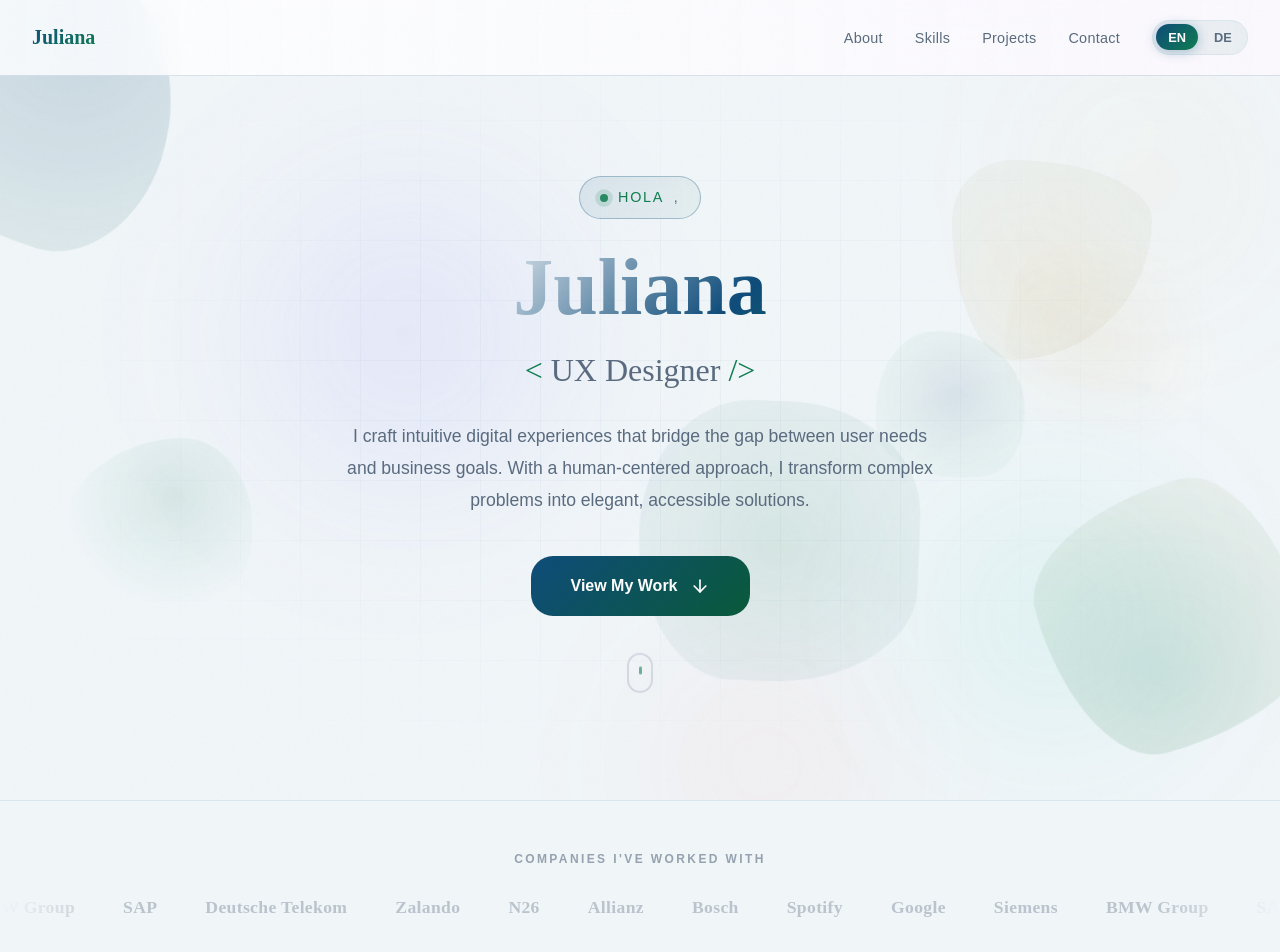
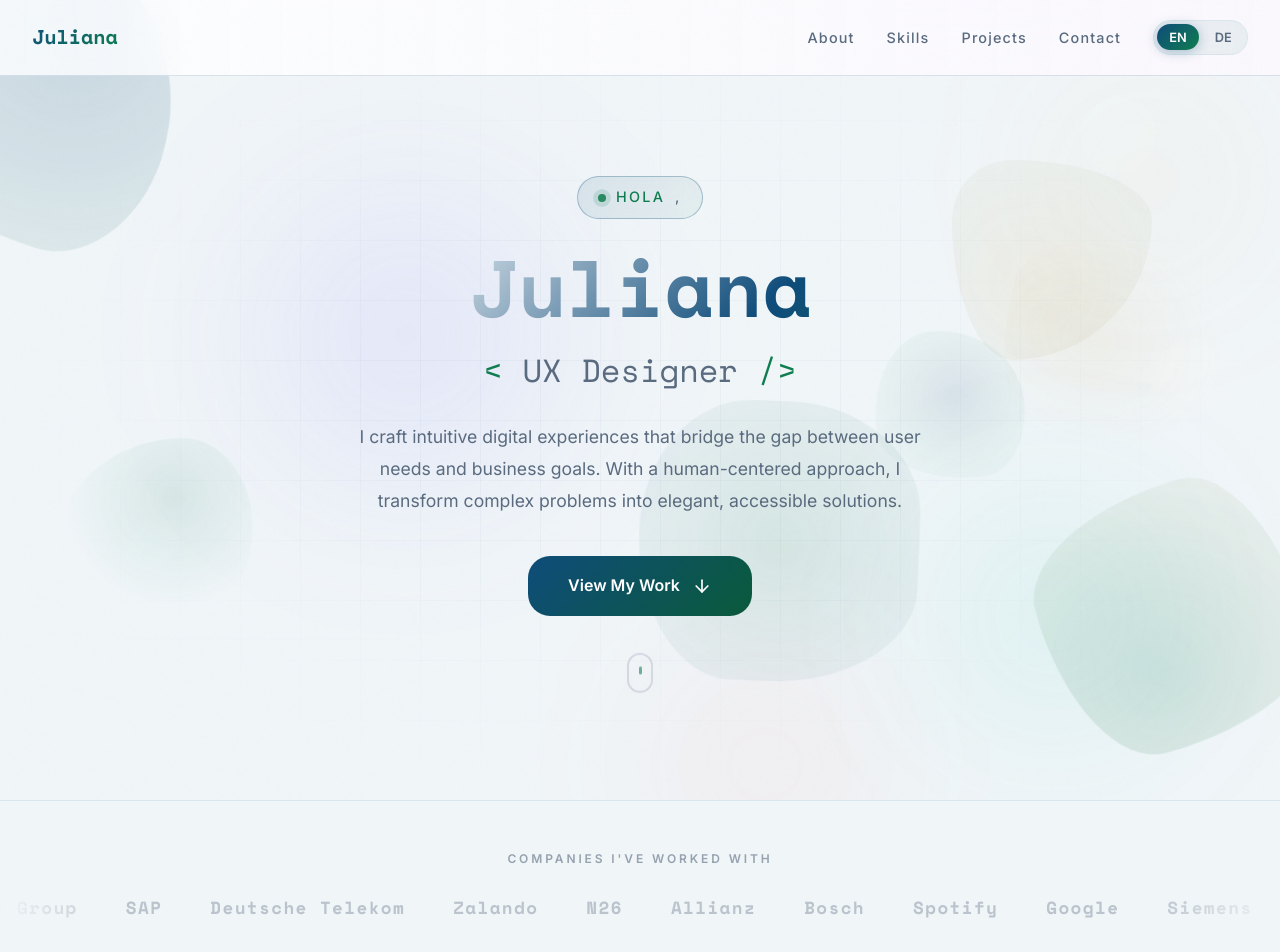
Before and after one commit to shadowaleya-cmyk/KI-Website, a React (Vite) app: page / in a window 1280 px wide. Shown: the top 952 px of the page. Built offline with nearby package versions, Linux system fonts and the light colour scheme.

Commit message:
Brutalist typography: Space Mono monospace for headings, increased letter-spacing for minimalist aesthetic

```diff
--- a/index.html
+++ b/index.html
@@ -7,7 +7,7 @@
     <title>{Name} — UX Designer</title>
     <link rel="preconnect" href="https://fonts.googleapis.com">
     <link rel="preconnect" href="https://fonts.gstatic.com" crossorigin>
-    <link href="https://fonts.googleapis.com/css2?family=Inter:wght@300;400;500;600;700&family=Space+Grotesk:wght@400;500;600;700&display=swap" rel="stylesheet">
+    <link href="https://fonts.googleapis.com/css2?family=Inter:wght@300;400;500;600;700&family=Space+Mono:wght@400;700&family=Space+Grotesk:wght@400;500;600;700&display=swap" rel="stylesheet">
   </head>
   <body>
     <div id="root"></div>
--- a/src/styles/global.css
+++ b/src/styles/global.css
@@ -11,8 +11,8 @@
   --color-gradient-1: #0f4c7a;
   --color-gradient-2: #0f7d4f;
   --color-gradient-3: #d4a040;
-  --font-heading: 'Playfair Display', serif;
-  --font-body: 'Poppins', sans-serif;
+  --font-heading: 'Space Mono', 'Courier New', monospace;
+  --font-body: 'Inter', sans-serif;
   --max-width: 1200px;
   --transition: 0.4s cubic-bezier(0.34, 1.56, 0.64, 1);
 }
@@ -110,7 +110,7 @@
   font-weight: 500;
   color: var(--color-text-secondary);
   transition: all var(--transition);
-  letter-spacing: 0.02em;
+  letter-spacing: 0.08em;
   position: relative;
 }
 
@@ -283,7 +283,7 @@
   font-size: 0.9rem;
   font-weight: 500;
   color: var(--color-accent);
-  letter-spacing: 0.12em;
+  letter-spacing: 0.16em;
   text-transform: uppercase;
   margin-bottom: 1.5rem;
   padding: 0.5rem 1.25rem;
@@ -619,7 +619,7 @@
   font-size: 0.75rem;
   font-weight: 600;
   text-transform: uppercase;
-  letter-spacing: 0.2em;
+  letter-spacing: 0.24em;
   color: var(--color-text-secondary);
   margin-bottom: 1.5rem;
   opacity: 0.6;
@@ -648,7 +648,7 @@
   opacity: 0.35;
   white-space: nowrap;
   transition: opacity var(--transition);
-  letter-spacing: 0.02em;
+  letter-spacing: 0.08em;
 }
 
 .trust-banner__item:hover {
@@ -832,7 +832,7 @@
   font-family: var(--font-heading);
   font-size: 3rem;
   font-weight: 700;
-  letter-spacing: 0.05em;
+  letter-spacing: 0.16em;
   transition: transform 0.8s cubic-bezier(0.4, 0, 0.2, 1);
 }
 
@@ -935,7 +935,7 @@
   font-weight: 600;
   color: var(--color-accent);
   text-transform: uppercase;
-  letter-spacing: 0.12em;
+  letter-spacing: 0.16em;
   margin-bottom: 1rem;
 }
 
@@ -1605,7 +1605,7 @@
   color: var(--color-text-muted);
   margin-bottom: 1rem;
   font-style: italic;
-  letter-spacing: 0.02em;
+  letter-spacing: 0.08em;
 }
 
 .snake-game__wrapper {
```
Also changed, not shown: 4 other files (tests, documents, lock files or other folders).
